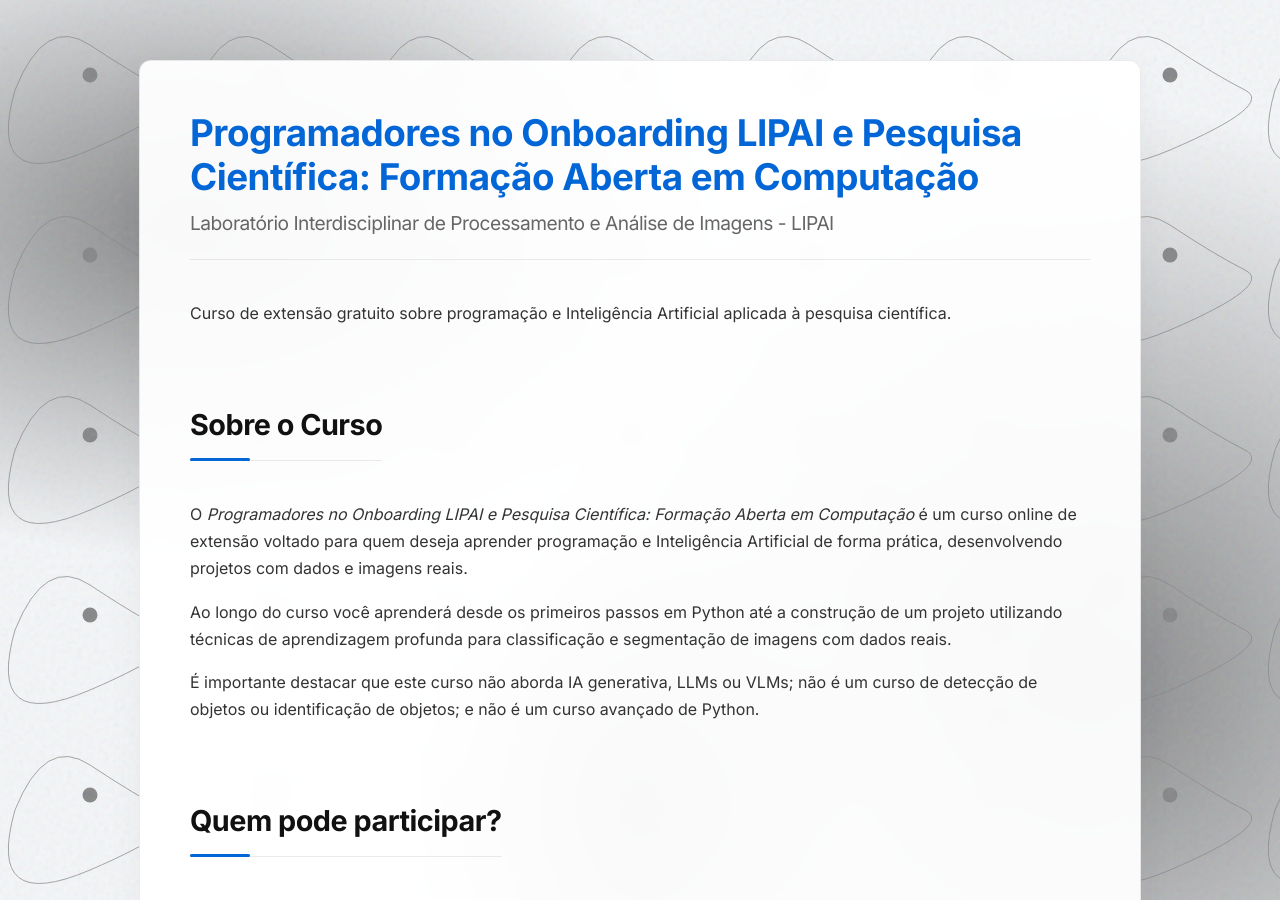
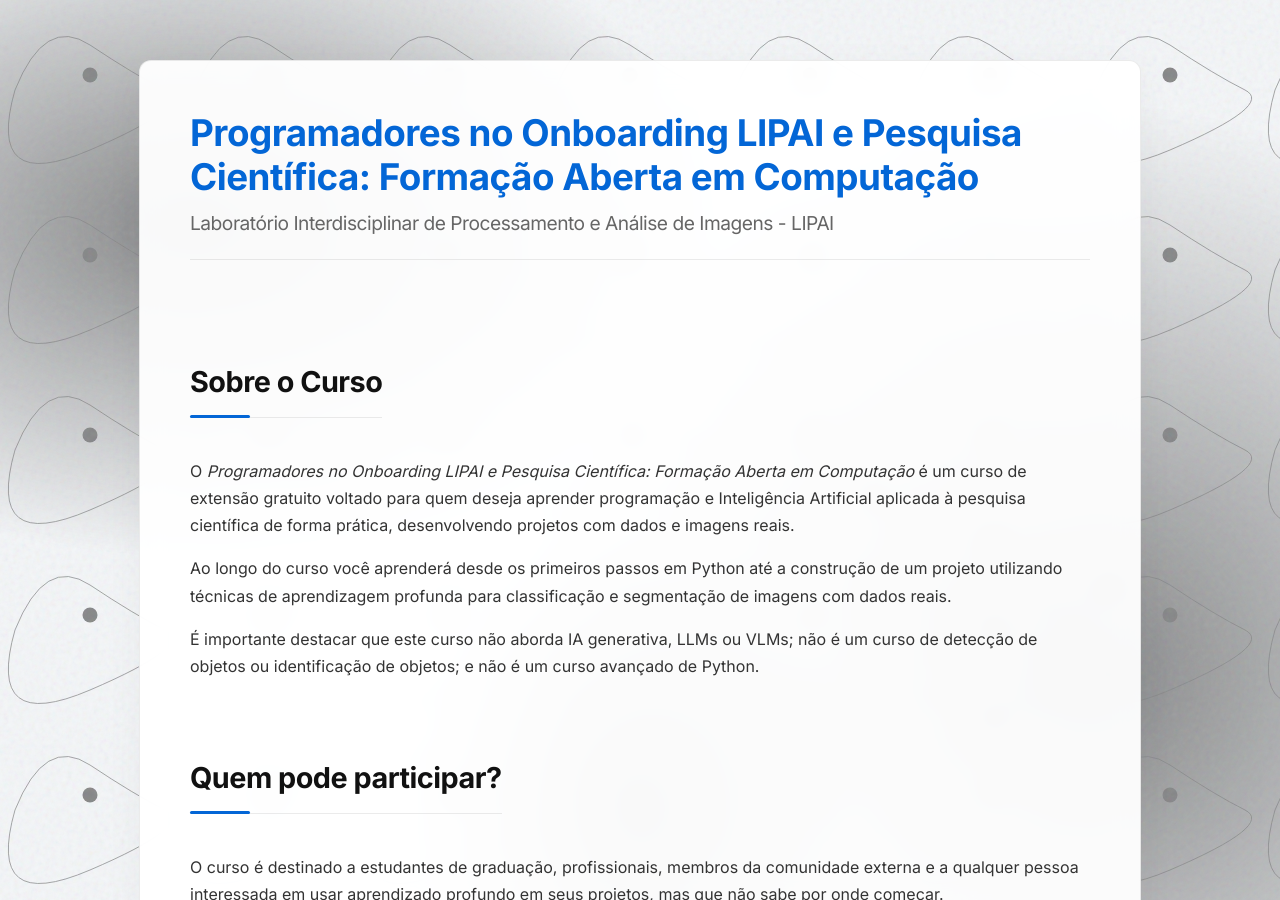
Before and after one commit to LIPAI-Org/onboarding, a Jekyll site: the page built from index.md, in a window 1280 px wide and 900 px high. Built offline with Jekyll 4.4.1, drawn with Linux system fonts in a browser that asks for light colours.

Commit message:
Revise course description for clarity and focus
Updated course description to emphasize its focus on practical programming and AI applied to scientific research.

```diff
--- a/index.md
+++ b/index.md
@@ -5,10 +5,9 @@ title: "Programadores no Onboarding LIPAI e Pesquisa Científica: Formação Abe
 
 # Programadores no Onboarding LIPAI e Pesquisa Científica: Formação Aberta em Computação
 ### Laboratório Interdisciplinar de Processamento e Análise de Imagens - LIPAI
-Curso de extensão gratuito sobre programação e Inteligência Artificial aplicada à pesquisa científica.
 
 ## Sobre o Curso
-O *Programadores no Onboarding LIPAI e Pesquisa Científica: Formação Aberta em Computação* é um curso online de extensão voltado para quem deseja aprender programação e Inteligência Artificial de forma prática, desenvolvendo projetos com dados e imagens reais.
+O *Programadores no Onboarding LIPAI e Pesquisa Científica: Formação Aberta em Computação* é um curso de extensão gratuito voltado para quem deseja aprender programação e Inteligência Artificial aplicada à pesquisa científica de forma prática, desenvolvendo projetos com dados e imagens reais.
 
 Ao longo do curso você aprenderá desde os primeiros passos em Python até a construção de um projeto utilizando técnicas de aprendizagem profunda para classificação e segmentação de imagens com dados reais.
 
```
